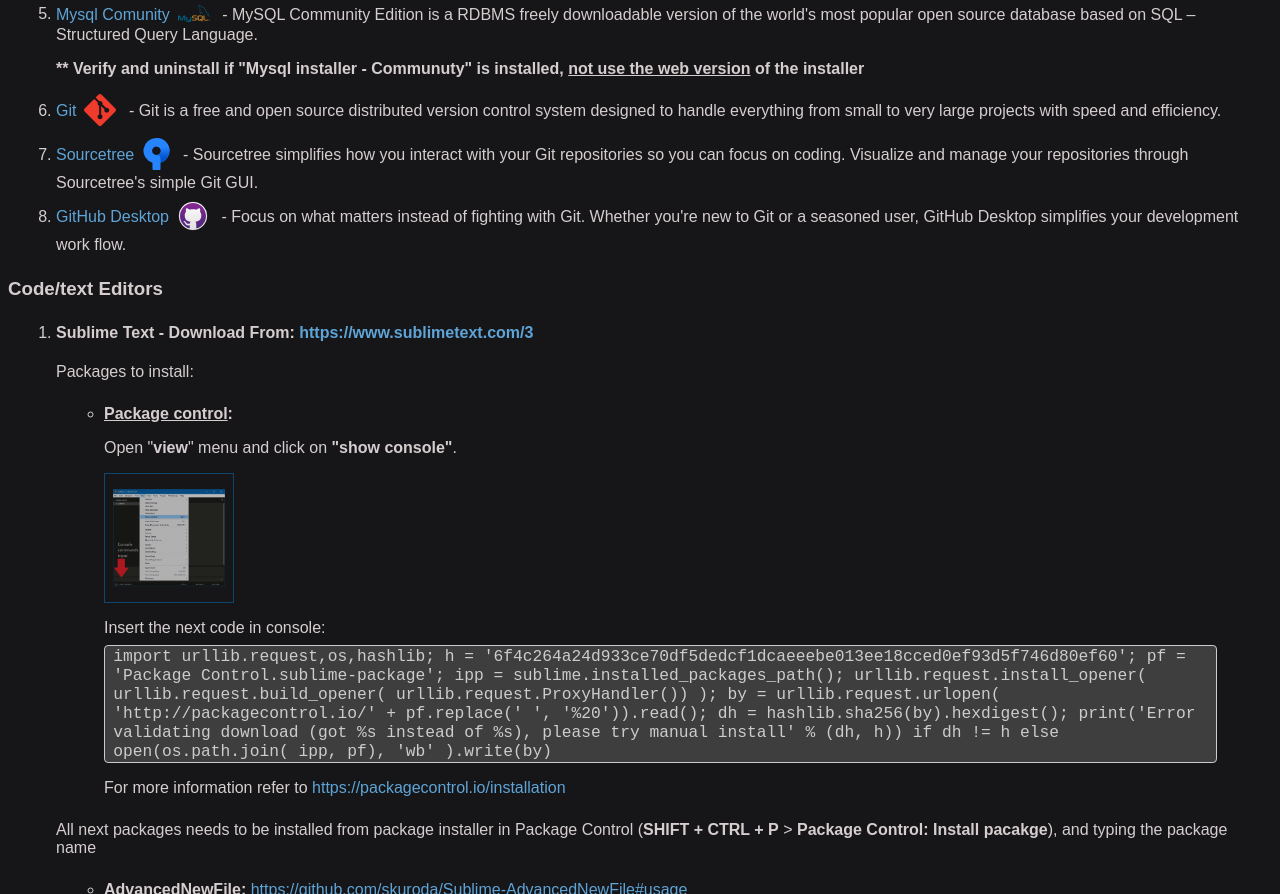
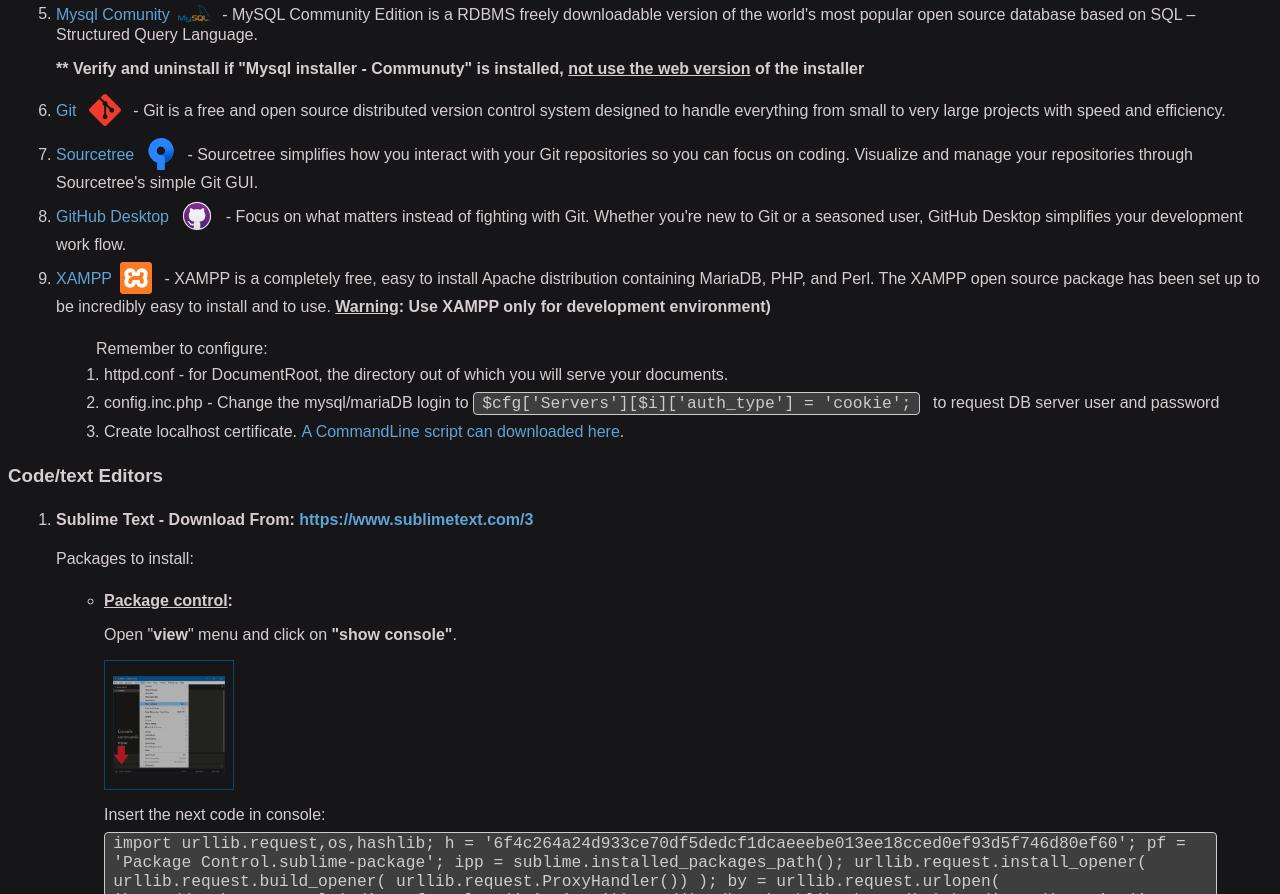
Before and after one commit to chybeat/Windows-Setup-for-webDev, a plain HTML site: page index.html in a window 1280 px wide. Shown: the part 3079-3973 px from the top of the page. Drawn offline with Linux system fonts and the light colour scheme.

Commit message:
Added XAMPP to utilities list and cmd localhost cert maker cert_localhost.cmd need changes too later to change some certificate data (right now are with chy)

```diff
--- a/index.html
+++ b/index.html
@@ -127,11 +127,28 @@
                 </li>
                 <li><a target="_blank" href="https://www.heidisql.com/download.php">Heidy Sql<div class="logo inline"><img class="heidySql" src="assets/heidySqlLogo.svg" /></div></a> - HeidiSQL is free software lets you see and edit data and structures from computers running one of the database systems MariaDB, MySQL, Microsoft SQL, PostgreSQL and SQLite.</li>
                 <li><a target="_blank" href="https://dev.mysql.com/downloads/windows/installer/8.0.html">Mysql Comunity<div class="logo inline"><img class="mysql" src="assets/mysqlLogo.svg" /></div></a> - MySQL Community Edition is a RDBMS freely downloadable version of the world's most popular open source database based on SQL – Structured Query Language.<strong>
-                    <p>** Verify and uninstall if "Mysql installer - Communuty" is installed, <u>not use the web version</u> of the installer</strong></p>
+                        <p>** Verify and uninstall if "Mysql installer - Communuty" is installed, <u>not use the web version</u> of the installer
+                    </strong></p>
                 </li>
-                <li><a target="_blank" href="https://git-scm.com/download/win">Git</a><div class="logo inline"><img class="git" src="assets/gitLogo.svg" /></div> - Git is a free and open source distributed version control system designed to handle everything from small to very large projects with speed and efficiency.</li>
-                <li><a target="_blank" href="https://www.sourcetreeapp.com/">Sourcetree</a><div class="logo inline"><img class="sourcetree" src="assets/sourcetreeLogo.svg" /></div> - Sourcetree simplifies how you interact with your Git repositories so you can focus on coding. Visualize and manage your repositories through Sourcetree's simple Git GUI.</li>
-                <li><a target="_blank" href="https://desktop.github.com/">GitHub Desktop</a><div class="logo inline"><img class="githubDesktop" src="assets/githubDesktopLogo.svg" /></div> - Focus on what matters instead of fighting with Git. Whether you're new to Git or a seasoned user, GitHub Desktop simplifies your development work flow.</li>
+                <li><a target="_blank" href="https://git-scm.com/download/win">Git</a>
+                    <div class="logo inline"><img class="git" src="assets/gitLogo.svg" /></div> - Git is a free and open source distributed version control system designed to handle everything from small to very large projects with speed and efficiency.
+                </li>
+                <li><a target="_blank" href="https://www.sourcetreeapp.com/">Sourcetree</a>
+                    <div class="logo inline"><img class="sourcetree" src="assets/sourcetreeLogo.svg" /></div> - Sourcetree simplifies how you interact with your Git repositories so you can focus on coding. Visualize and manage your repositories through Sourcetree's simple Git GUI.
+                </li>
+                <li>
+                    <a target="_blank" href="https://desktop.github.com/">GitHub Desktop</a>
+                    <div class="logo inline">
+                        <img class="githubDesktop" src="assets/githubDesktopLogo.svg" /></div> - Focus on what matters instead of fighting with Git. Whether you're new to Git or a seasoned user, GitHub Desktop simplifies your development work flow.
+                </li>
+                <li><a target="_blank" href="https://www.apachefriends.org/es/index.html">XAMPP</a><div class="logo inline"><img class="xampp" src="assets/xamppLogo.svg" /></div> - XAMPP is a completely free, easy to install Apache distribution containing MariaDB, PHP, and Perl. The XAMPP open source package has been set up to be incredibly easy to install and to use.  <strong><u>Warning</u>: Use XAMPP only for development environment)</strong>
+                    <ol>
+                        Remember to configure:
+                        <li>httpd.conf - for DocumentRoot, the directory out of which you will serve your documents.</li>
+                        <li>config.inc.php - Change the mysql/mariaDB login to <code>$cfg['Servers'][$i]['auth_type'] = 'cookie';</code> to request DB server user and password</li>
+                        <li>Create localhost certificate. <a target="_blank" href="downloads/cert_localhost.cmd" download>A CommandLine script can downloaded here</a>.</li>
+                    </ol>
+                </li>
             </ol>
         </article>
         <article>
@@ -267,7 +284,8 @@
                             <p><strong><u>Sidebar Enhancements</u>:</strong> <a target="_blank" href="https://packagecontrol.io/packages/SideBarEnhancements">https://packagecontrol.io/packages/SideBarEnhancements</a></p>
                             <p>Provides enhancements to the operations on Sidebar of Files and Folders for Sublime Text.</p>
                         </li>
-                        <li><!-- Start of Sublime Text linter package -->
+                        <li>
+                            <!-- Start of Sublime Text linter package -->
                             <p><strong><u>SublimeLinter</u>:</strong> <a target="_blank" href="http://www.sublimelinter.com">http://www.sublimelinter.com</a></p>
                             <p>Welcome to SublimeLinter, a linter framework for Sublime Text 3. Linters are not included, they must be installed via Package Control.</p>
                             <p>Next are the basic linters for CSS, SASS, SCSS, ¿¿¿¿¿¿¿¿¿¿¿¿¿¿¿????????HTML¿¿¿¿¿¿¿¿¿¿¿¿¿¿¿????????, JavaScript, JSON and PHP.</p>
```
Also changed, not shown: Proyecto.txt, assets/xamppLogo.svg (added), 1 other file.
